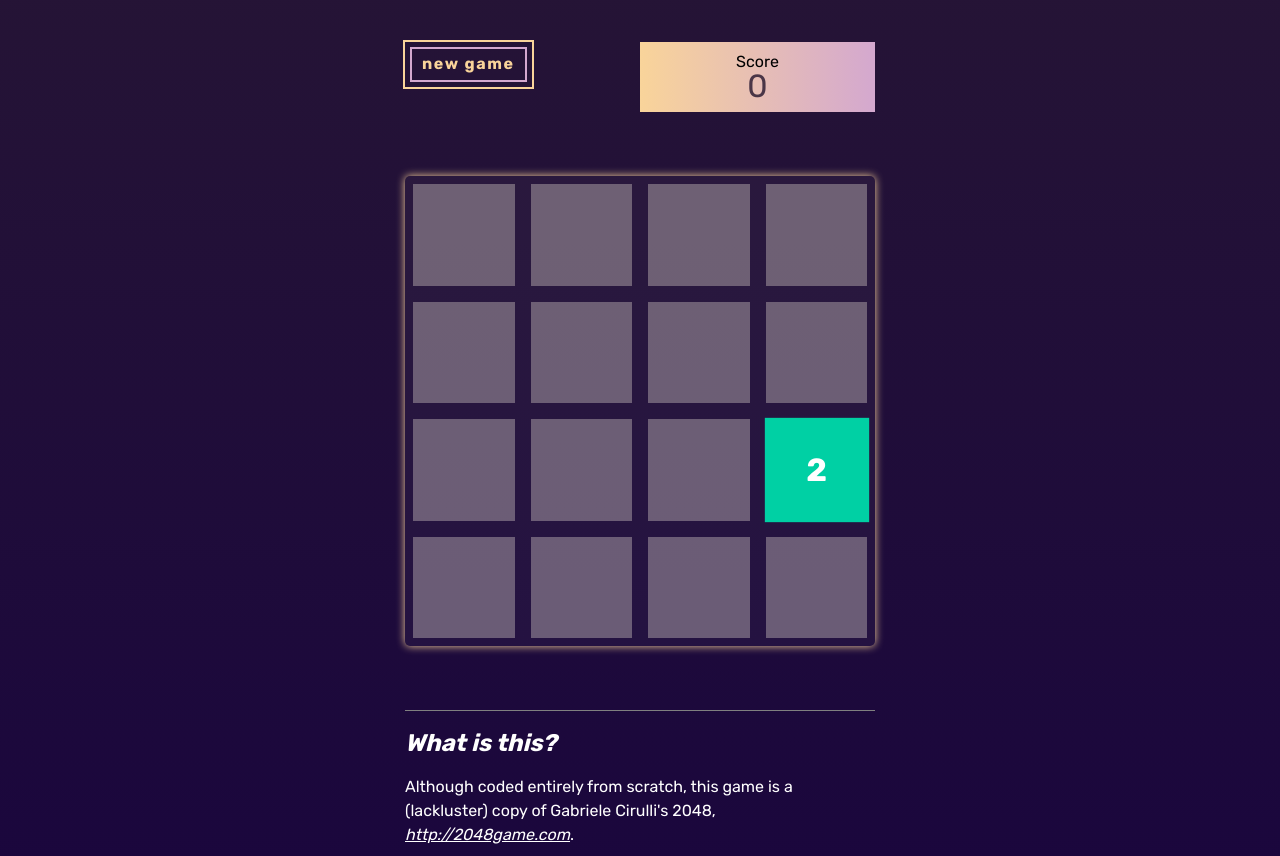
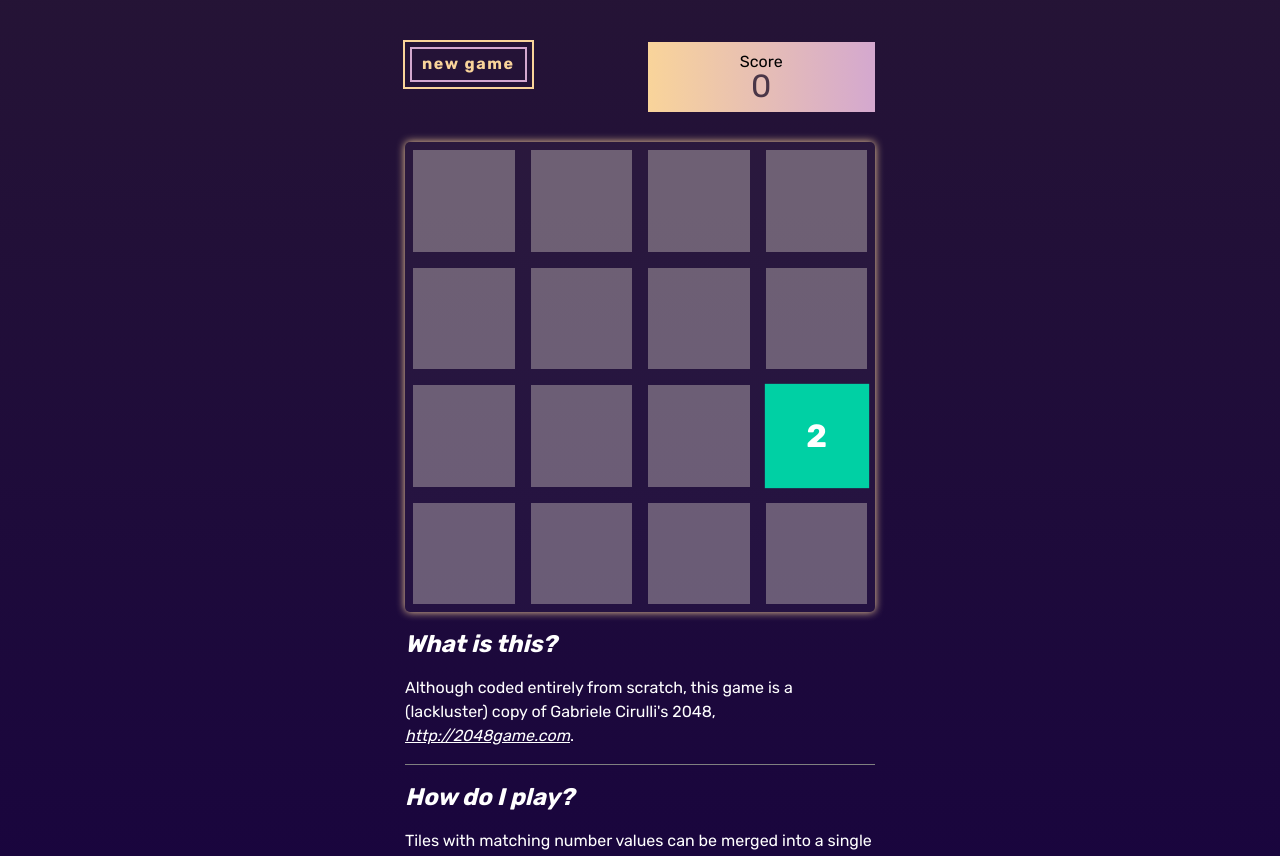
Before and after one commit to jessezisme/2048-ish, a website built with webpack: page index.html in a window 1280 px wide. Shown: the part 89-945 px from the top of the page. Built offline with nearby package versions, Linux system fonts and the light colour scheme.

Commit message:
Styling cleanup (#18)
* styling cleanup: remove floats.

```diff
--- a/index.html
+++ b/index.html
@@ -14,15 +14,12 @@
   </head>
 
   <body>
-    <!-- main  -->
-    <main class="wrapper">
-      <!-- intro -->
-      <div class="intro clearfix">
+    <div class="wrapper">
+      <main class="main">
+        <div class="intro">
           <h1 class="intro_title">2048-ish</h1>
         </div>
-      <!-- /end intro -->
-      <!-- controls -->
-      <div class="controls clearfix">
+        <div class="controls">
           <div class="controls_game">
             <button data-js="newGame" class="controls_game-btn">New Game</button>
           </div>
@@ -32,21 +29,18 @@
             <span class="controls_score-text" data-js="score"> </span>
           </div>
         </div>
-      <!-- gameboard -->
         <div id="touchGameboard" class="gameboard">
           <div class="grid"></div>
           <div class="tile-container"></div>
         </div>
-      <!-- /end gameboard -->
-      <!-- guide     -->
-      <section class="guide clearfix">
+        <div class="guide">
           <h2>What is this?</h2>
           <p>
             Although coded entirely from scratch, this game is a (lackluster) copy of Gabriele Cirulli's 2048,
             <a href="http://2048game.com" target="_blank" rel="noopener"> http://2048game.com</a>.
           </p>
-      </section>
-      <section class="guide clearfix">
+        </div>
+        <div class="guide">
           <h2>How do I play?</h2>
           <p>Tiles with matching number values can be merged into a single tile, which receives the values' sum.</p>
           <p>To move the board, use the directional arrows - or swipe.</p>
@@ -57,13 +51,10 @@
             <span class="guide_arrow"> &dHar; </span>
           </div>
           <p>To win, get a 2048 tile.</p>
-      </section>
-      <!-- /end guide  -->
+        </div>
       </main>
-    <!-- /end main  -->
 
-    <!-- footer -->
-    <footer class="footer wrapper">
+      <footer class="footer">
         <div>
           <a class="icon-link" href="https://github.com/jessezisme/2048-ish" target="_blank" rel="noopener">
             <svg
@@ -115,7 +106,7 @@
           </div>
         </div>
       </footer>
-    <!-- /end footer -->
+    </div>
 
     <!-- templates -->
     <script type="text/html" id="template_grid_cell">
@@ -127,10 +118,8 @@
         <span class="tile_number"> </span>
       </div>
     </script>
-    <!-- /end templates -->
 
     <!-- scripts -->
     <script src="dist/js/all.js"></script>
-    <!-- /end scripts -->
   </body>
 </html>
--- a/src/style/main.scss
+++ b/src/style/main.scss
@@ -1,18 +1,20 @@
 @import 'normalize';
 
-/*
-  Variables:
-*/
+/*=============================================
+=            variables            =
+=============================================*/
 $grid-max-width: 500px;
 $grid-padding: 8px;
 $grid-border-radius: 5px;
-// white
 $color-background: #f2efea;
 $color-accent1: #f9d49a;
 $color-accent2: #d4a8cf;
 $color-list: #00d0a4, #dd7373, #7d53de, #6622cc, #00bfb2, #c06ff2, #340068, #3e92cc, #d8315b, #1c0b19, #1c0b19;
-/**/
+/*=====  End of variables  ======*/
 
+/*=============================================
+=            helper classes         =
+=============================================*/
 .sr-only {
   position: absolute;
   width: 1px;
@@ -23,11 +25,23 @@ $color-list: #00d0a4, #dd7373, #7d53de, #6622cc, #00bfb2, #c06ff2, #340068, #3e9
   clip: rect(0, 0, 0, 0);
   border: 0;
 }
+/*=====  End of helper classes  ======*/
 
 *,
 *:before,
 *:after {
   box-sizing: border-box;
+}
+
+html {
+  min-height: 100%;
+  width: 100%;
+  font-size: 1rem;
+  font-family: 'Rubik', sans-serif;
+  line-height: 1.5em;
+  color: #fff;
+  background: #160140;
+  background: linear-gradient(to top, #160140, #261535);
 }
 
 button,
@@ -44,21 +58,8 @@ a {
   font-style: italic;
 }
 
-.clearfix::after {
-  content: '';
-  display: block;
-  clear: both;
-}
-
-html {
-  min-height: 100%;
-  width: 100%;
-  font-size: 16px;
-  font-family: 'Rubik', sans-serif;
-  line-height: 1.5em;
-  color: #fff;
-  background: #160140;
-  background: linear-gradient(to top, #160140, #261535);
+h2 {
+  font-style: italic;
 }
 
 .wrapper {
@@ -67,12 +68,9 @@ html {
   padding: 15px;
 }
 
-h2 {
-  font-style: italic;
-}
-
-/* Introduction */
-
+/*=============================================
+=            intro            =
+=============================================*/
 .intro {
   margin-bottom: 60px;
 
@@ -83,10 +81,11 @@ h2 {
   }
 }
 
-/**/
+/*=====  End of intro  ======*/
 
-/* Guide instructions */
-
+/*=============================================
+=            guide instructions            =
+=============================================*/
 .guide {
   border-bottom: 1px solid grey;
 
@@ -104,18 +103,13 @@ h2 {
 }
 
 .controls {
-  &_game,
-  &_score {
-    display: inline-block;
-    width: 50%;
-    float: left;
-
-    @media all and (max-width: 767px) {
-      width: 100%;
-    }
-  }
+  display: grid;
+  grid-template-columns: repeat(auto-fit, minmax(200px, 1fr));
+  grid-gap: 15px 15px;
+  padding-bottom: 30px;
 
   &_game-btn {
+    display: inline-block;
     margin-bottom: 1rem;
     padding: 0.5em 0.75em;
     background: transparent;
@@ -131,8 +125,7 @@ h2 {
 
   &_score {
     display: inline-block;
-    min-width: 4em;
-    margin-bottom: 4rem;
+    min-width: 175px;
     padding: 0.5em 0.75em;
     background: #0000003b;
     text-align: center;
@@ -153,16 +146,14 @@ h2 {
     }
   }
 }
+/*=====  End of guide instructions  ======*/
 
-/**/
-
-/*
-  Gameboard:
-  the container for the static grid background; and generated tiles/numbers;
-*/
-
+/*=============================================
+=            gameboard            =
+=============================================*/
+// the container for the static grid background; and generated tiles/numbers;
 .gameboard {
-  /* Position: relative; set for tile-container, which absolutely positions over it to match grid's dimensions; */
+  // Position: relative; set for tile-container, which absolutely positions over it to match grid's dimensions;
   position: relative;
   width: 100%;
   max-width: 500px;
@@ -180,14 +171,12 @@ h2 {
     padding-bottom: 100%;
   }
 }
+/*=====  End of gameboard  ======*/
 
-/**/
-
-/*
-  Grid:
-  Creates the static grid background and individual grid cells;
-*/
-
+/*=============================================
+=            grid             =
+=============================================*/
+// Creates the static grid background and individual grid cells;
 .grid {
   width: 100%;
   height: 100%;
@@ -208,17 +197,14 @@ h2 {
     background-clip: content-box;
   }
 }
+/*=====  End of grid  ======*/
 
-/**/
-
-/*
-  Tile container:
-  Contains the dynamically-generated tiles;
-  absolutely positioned over gameboard to match grid dimensions;
-*/
-
+/*=============================================
+=            tile             =
+=============================================*/
+// Contains the dynamically-generated tiles;
+// absolutely positioned over gameboard to match grid dimensions;
 .tile-container {
-  /* absolutely positioned over gameboard to match dimensions */
   position: absolute;
   top: 0;
   left: 0;
@@ -314,8 +300,13 @@ $listCounter: 1;
   $i: $i * 2;
   $listCounter: $listCounter + 1;
 }
+/*=====  End of tile  ======*/
 
+/*=============================================
+=            footer            =
+=============================================*/
 .footer {
+  margin-top: 1rem;
   color: inherit;
   font-size: 0.8rem;
 
@@ -342,3 +333,4 @@ $listCounter: 1;
     }
   }
 }
+/*=====  End of footer  ======*/
```
Also changed, not shown: dist/css/main.css. Lines whose indentation alone changed are shown as unchanged.
